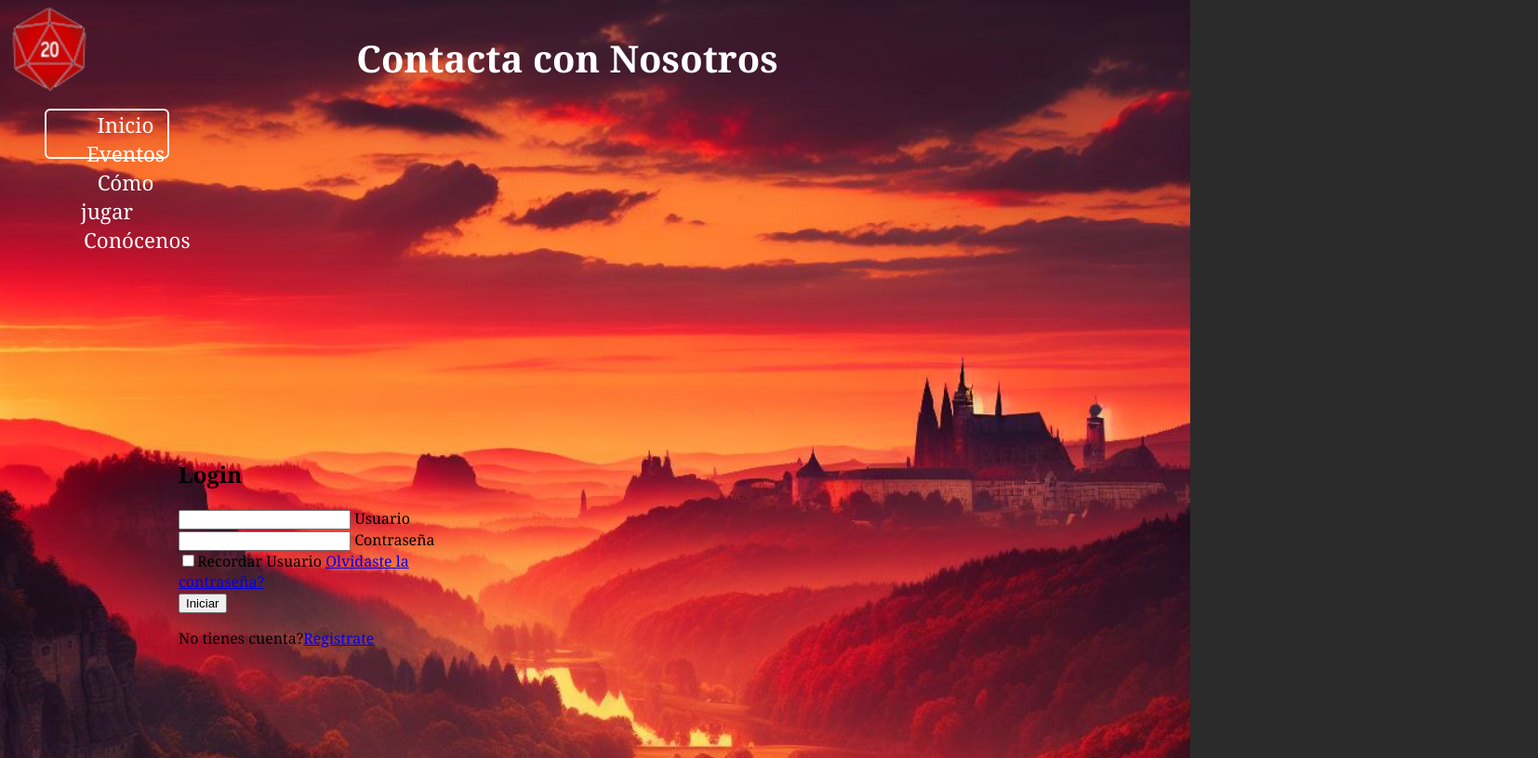
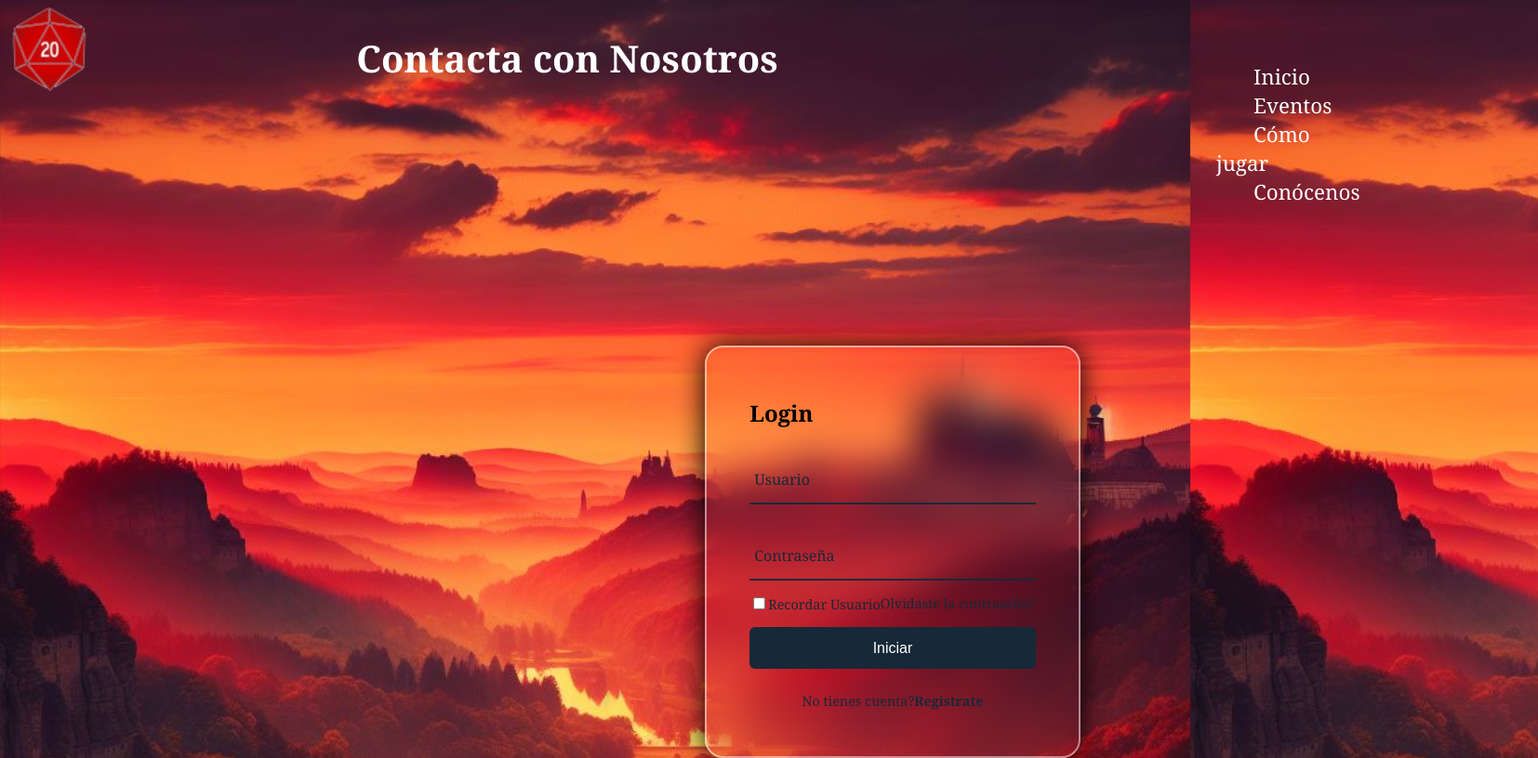
Before and after one commit to KidaGarcia/WebAsociacionKCJ, a plain HTML site: page contacto.html in a window 1280 px wide. Shown: the whole page at 93% size, 1654 px wide, since content can reach past the window. Drawn offline with Linux system fonts and the light colour scheme.

Commit message:
Le puesto algo de estilos al formulario para ir viendo como queda

```diff
--- a/css/contacto.css
+++ b/css/contacto.css
@@ -27,26 +27,18 @@ header{
 
 
 
-nav:hover{
-    background: white;
-}
-
 nav{
     position: relative;
     clear: both;
 
-    height: 50px;
     margin-bottom: auto;
-    width: 130px;
+
     margin: auto;
     text-align: center;
-    background: transparent;
-    border: 2px solid white;
-    outline: none;
-    border-radius: 6px;
     cursor: pointer;
     font-weight: 500;
-    margin-left: 40px;
+    margin-left: 1300px;
+    bottom: 50px;
 
 }
 nav a{
@@ -70,19 +62,22 @@ nav a{
 }
 
 nav a::after{
-    content: --;
-    position: relative;
+    content: '';
+    position: absolute;
     left: 0px;
     bottom: -6px;
     width: 100%;
-    height: 4px;
-    background-color: white;
+    height: 3px;
+    background: white;
     border-radius: 6px ;
-    transition: .5s;
+    transform-origin: right;
+    transform: scaleX(0);
+    transition: transform .5s;
 
 }
 
 nav a:hover::after{
+    transform-origin: left;
     transform: scaleX(1);
 
 }
@@ -107,7 +102,7 @@ main{
     grid-template-columns: repeat(3,1fr);
     grid-gap: 1vw;
     grid-auto-rows: minmax(100px,auto);
-
+    margin-left: 750px;
 }
 .secciones{
     color: white;
@@ -128,6 +123,137 @@ main{
 
 
 }
+
+
+main .boxForm{
+    position: relative;
+    width: 400px;
+    height: 440px;
+    background: transparent;
+    border: 2px solid rgba(255, 255, 255, 0.5);
+    border-radius: 20px;
+    backdrop-filter: blur(20px);
+    box-shadow: 0 0 30px rgb(0, 0, 0.5);
+    display: flex;
+    justify-content: center;
+    align-items: center;
+}
+
+.formularioLogueo{
+    width: 100%;
+    padding: 40px;
+}
+
+.formularioLogueo h2{
+    font-size: 2em;
+    color: #972e1b;
+    text-align: center;
+}
+
+.boxLogUser, .boxLogContra{
+    position: relative;
+    width: 100%;
+    height: 50px;
+    border-bottom: 2px solid #162938;
+    margin: 30px 0;
+}
+
+.boxLogUser label, .boxLogContra label{
+    position: absolute;
+    top: 50%;
+    left: 5px;
+    transform: translateY(-50%);
+    font-size: 1em;
+    color: #162938;
+    font-weight: 500;
+    pointer-events: none;
+    transition: .5s;
+}
+
+.boxLogUser input:focus~label, .boxLogUser input:valid~label{
+    top: -5px;
+}
+
+.boxLogContra input:focus~label, .boxLogContra input:valid~label{
+    top: -5px;
+}
+
+.boxLogUser input, .boxLogContra input{
+    width:100% ;
+    height: 100%;
+    background: transparent;
+    border: none;
+    outline: none;
+    font-size: 1em;
+    color: #162938;
+    font-weight: 600;
+    padding: 0 35px 0 5px;
+
+}
+
+.boxLogUser .icon, .boxLogContra .icon{
+    position: absolute;
+    right: 8px;
+    font-size: 1.2em;
+    color: #162938;
+    line-height: 57px;
+}
+
+.boxLogRecordar{
+    font-size: .9em;
+    color: #162938;
+    font-weight: 500;
+    margin: -15px 0 15px;
+    display: flex;
+    justify-content: space-between;
+}
+
+.boxLogRecordar label input{
+    accent-color: #162938;
+    margin-right: 3px;
+}
+.boxLogRecordar a{
+    color: #162938;
+    text-decoration: none;
+}
+
+.boxLogRecordar a:hover{
+    text-decoration: underline;
+}
+
+.boxLogLogin button{
+    width: 100%;
+    height: 45px;
+    background: #162938;
+    border: none;
+    outline: none;
+    border-radius: 6px;
+    cursor: pointer;
+    font-size: 1em;
+    color: white;
+    font-weight: 500;
+}
+
+.boxLogRegistro {
+    font-size: .9em;
+    color: #162938;
+    text-align: center;
+    font-weight: 500;
+    margin: 25px 0 10px;
+}
+
+.boxLogRegistro a {
+    color: #162938;
+    text-decoration: none;
+    font-weight: 600;
+}
+
+.boxLogRegistro a:hover{
+    text-decoration: underline;
+}
+
+
+
 #Sec2{
     grid-column: 2;
     grid-row: 1;
```
